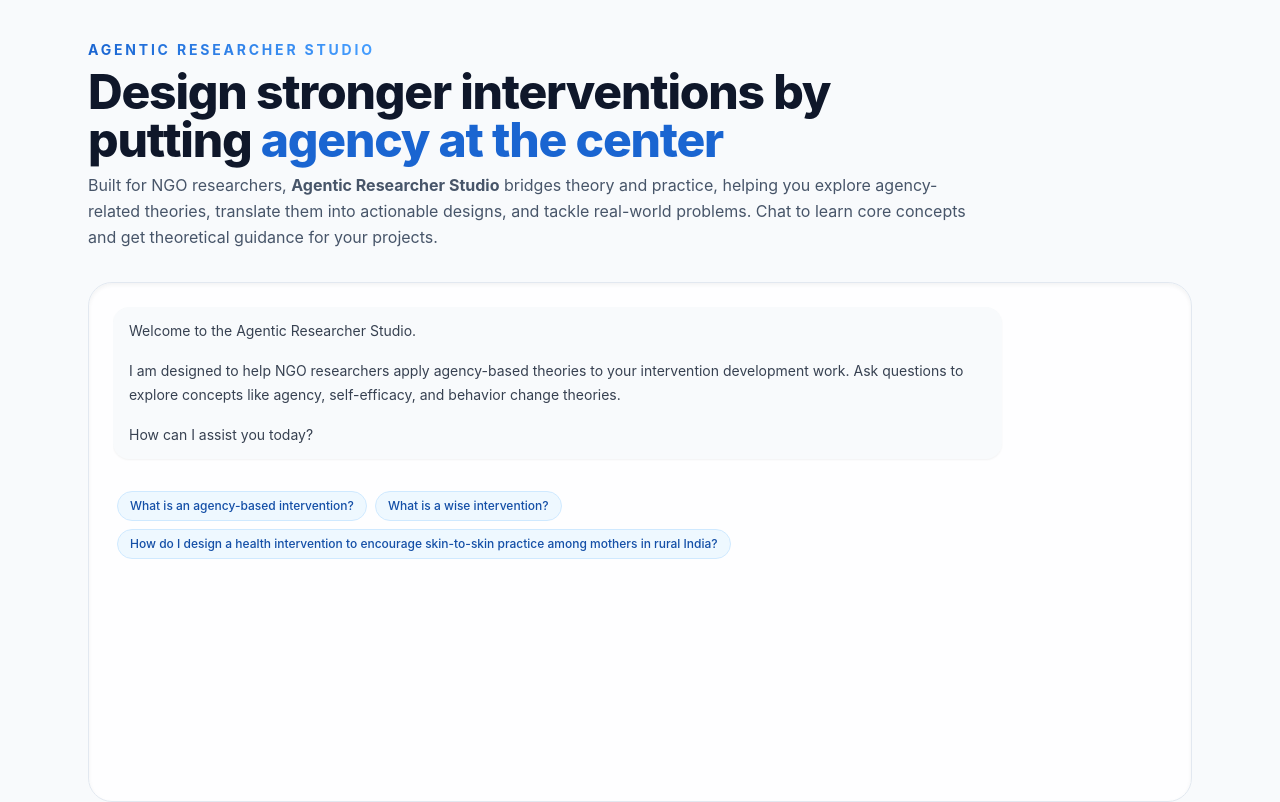
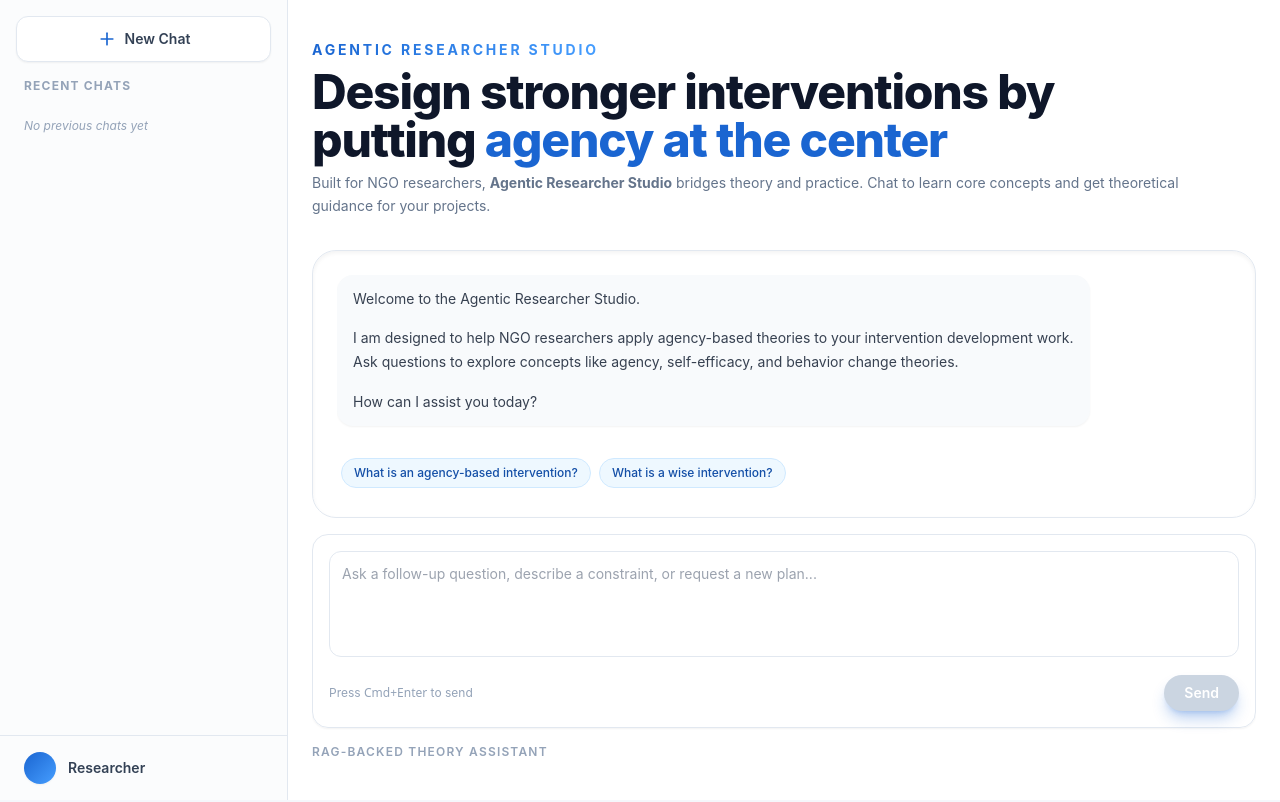
Before and after one commit to littlehifive/psych-agents, a Next.js app in the folder frontend/: page / in a window 1280 px wide. Shown: the top 802 px of the page. Built offline with nearby package versions, Linux system fonts and the light colour scheme.

Commit message:
add chat history

```diff
--- a/frontend/app/page.tsx
+++ b/frontend/app/page.tsx
@@ -3,7 +3,8 @@
 import { useMemo, useState, useRef, useEffect } from "react";
 import ReactMarkdown from "react-markdown";
 import ChatComposer from "@/components/chat-composer";
-import type { ChatMessage } from "@/lib/types";
+import Sidebar from "@/components/sidebar";
+import type { ChatMessage, StoredConversation } from "@/lib/types";
 
 const INITIAL_ASSISTANT_MESSAGE: ChatMessage = {
   role: "assistant",
@@ -18,22 +19,53 @@ const STARTER_QUESTIONS = [
 ];
 
 export default function ConversationPage() {
-  const [messages, setMessages] = useState<ChatMessage[]>([
-    INITIAL_ASSISTANT_MESSAGE,
-  ]);
-  const [sessionId, setSessionId] = useState<string | undefined>(undefined);
+  const [conversations, setConversations] = useState<StoredConversation[]>([]);
+  const [activeId, setActiveId] = useState<string | undefined>(undefined);
   const [isSending, setIsSending] = useState(false);
   const [error, setError] = useState<string | null>(null);
+  const [isMounted, setIsMounted] = useState(false);
 
-  // Keep track of the abort controller for the active request
-  const [abortController, setAbortController] = useState<AbortController | null>(null);
+  const activeConversation = useMemo(
+    () => conversations.find((c) => c.id === activeId),
+    [conversations, activeId]
+  );
+
+  const messages = useMemo(
+    () => activeConversation?.messages || [INITIAL_ASSISTANT_MESSAGE],
+    [activeConversation]
+  );
 
   const visibleMessages = useMemo(
     () => messages.filter((message) => message.role !== "system"),
-    [messages],
+    [messages]
   );
 
   const messagesEndRef = useRef<HTMLDivElement>(null);
+  const abortControllerRef = useRef<AbortController | null>(null);
+
+  // Persistence: Load from localStorage
+  useEffect(() => {
+    setIsMounted(true);
+    const saved = localStorage.getItem("psych_agents_history");
+    if (saved) {
+      try {
+        const parsed = JSON.parse(saved);
+        setConversations(parsed);
+        if (parsed.length > 0) {
+          setActiveId(parsed[0].id);
+        }
+      } catch (e) {
+        console.error("Failed to parse history", e);
+      }
+    }
+  }, []);
+
+  // Persistence: Save to localStorage
+  useEffect(() => {
+    if (isMounted) {
+      localStorage.setItem("psych_agents_history", JSON.stringify(conversations));
+    }
+  }, [conversations, isMounted]);
 
   const scrollToBottom = () => {
     messagesEndRef.current?.scrollIntoView({ behavior: "smooth" });
@@ -44,25 +76,83 @@ export default function ConversationPage() {
   }, [visibleMessages]);
 
   const handleStop = () => {
-    if (abortController) {
-      abortController.abort();
-      setAbortController(null);
+    if (abortControllerRef.current) {
+      abortControllerRef.current.abort();
+      abortControllerRef.current = null;
       setIsSending(false);
     }
   };
 
+  const handleNewChat = () => {
+    // If current chat is empty (only initial message), don't create a new one
+    if (messages.length <= 1 && activeId) return;
+
+    const newId = crypto.randomUUID();
+    setActiveId(newId);
+    // Note: We don't add it to 'conversations' yet, we wait for the first user message
+  };
+
+  const handleSelectChat = (id: string) => {
+    if (isSending) return;
+    setActiveId(id);
+  };
+
+  const updateActiveConversation = (newMessages: ChatMessage[]) => {
+    setConversations((prev) => {
+      const existing = prev.find((c) => c.id === activeId);
+      const now = Date.now();
+
+      if (existing) {
+        return prev.map((c) =>
+          c.id === activeId ? { ...c, messages: newMessages, updatedAt: now } : c
+        );
+      } else {
+        // Create new entry
+        const firstUserMsg = newMessages.find(m => m.role === 'user')?.content || "New Chat";
+        const title = firstUserMsg.length > 40 ? firstUserMsg.slice(0, 40) + "..." : firstUserMsg;
+
+        const newConv: StoredConversation = {
+          id: activeId || crypto.randomUUID(),
+          title,
+          messages: newMessages,
+          updatedAt: now,
+        };
+        if (!activeId) setActiveId(newConv.id);
+        return [newConv, ...prev];
+      }
+    });
+  };
+
   const handleSend = async (content: string) => {
-    // 1. Optimistic update
+    let currentId = activeId;
+    if (!currentId) {
+      currentId = crypto.randomUUID();
+      setActiveId(currentId);
+    }
+
     const pendingMessages: ChatMessage[] = [...messages, { role: "user" as const, content }];
-    setMessages(pendingMessages);
+
+    // Optimistic update of the conversation
+    const initialConversations = conversations;
+    const existing = conversations.find(c => c.id === currentId);
+    if (!existing) {
+      const title = content.length > 40 ? content.slice(0, 40) + "..." : content;
+      setConversations(prev => [{
+        id: currentId!,
+        title,
+        messages: pendingMessages,
+        updatedAt: Date.now()
+      }, ...prev]);
+    } else {
+      updateActiveConversation(pendingMessages);
+    }
+
     setIsSending(true);
     setError(null);
 
-    // Create new abort controller
     const controller = new AbortController();
-    setAbortController(controller);
+    abortControllerRef.current = controller;
 
-    // Standard chat flow (streaming)
     try {
       const response = await fetch(`${process.env.NEXT_PUBLIC_COUNCIL_API || "http://localhost:8000"}/conversation/send/stream`, {
         method: "POST",
@@ -70,7 +160,7 @@ export default function ConversationPage() {
         signal: controller.signal,
         body: JSON.stringify({
           messages: pendingMessages,
-          session_id: sessionId,
+          session_id: currentId,
         }),
       });
 
@@ -83,9 +173,7 @@ export default function ConversationPage() {
       let buffer = "";
       let currentAssistantMessage = "";
 
-      // Add an empty assistant message to start filling
-      setMessages(prev => [...prev, { role: "assistant", content: "" }]);
-
+      // We'll update conversations state as chunks arrive
       while (true) {
         const { done, value } = await reader.read();
         if (done) break;
@@ -100,29 +188,23 @@ export default function ConversationPage() {
             if (dataLine) {
               const data = JSON.parse(dataLine.slice(6));
               currentAssistantMessage += data.chunk;
-              setMessages(prev => {
-                const msgs = [...prev];
-                msgs[msgs.length - 1] = { role: "assistant", content: currentAssistantMessage };
-                return msgs;
-              });
+
+              setConversations(prev => prev.map(c =>
+                c.id === currentId
+                  ? { ...c, messages: [...pendingMessages, { role: "assistant", content: currentAssistantMessage }] }
+                  : c
+              ));
             }
           } else if (line.startsWith("event: complete")) {
             const dataLine = line.split("\n").find(l => l.startsWith("data: "));
             if (dataLine) {
               const data = JSON.parse(dataLine.slice(6));
-              setSessionId(data.session_id);
-              // Finalize the message with exact server content
-              setMessages(prev => {
-                const msgs = [...prev];
-                msgs[msgs.length - 1] = { role: "assistant", content: data.message.content };
-                return msgs;
-              });
-            }
-          } else if (line.startsWith("event: started")) {
-            const dataLine = line.split("\n").find(l => l.startsWith("data: "));
-            if (dataLine) {
-              const data = JSON.parse(dataLine.slice(6));
-              setSessionId(data.session_id);
+              // Finalize
+              setConversations(prev => prev.map(c =>
+                c.id === currentId
+                  ? { ...c, messages: [...pendingMessages, { role: "assistant", content: data.message.content }], updatedAt: Date.now() }
+                  : c
+              ));
             }
           }
         }
@@ -134,15 +216,26 @@ export default function ConversationPage() {
       }
       console.error(err);
       setError(err.message || "Unable to send message.");
-      setMessages(prev => prev.filter(m => m.content !== ""));
+      // Rollback or handle error? For now just keep what we have.
     } finally {
       setIsSending(false);
-      setAbortController(null);
+      abortControllerRef.current = null;
     }
   };
 
+  if (!isMounted) return null;
+
   return (
-    <main className="mx-auto flex min-h-screen max-w-6xl flex-col gap-8 px-6 py-10">
+    <div className="flex h-screen bg-white">
+      <Sidebar
+        conversations={conversations}
+        activeId={activeId}
+        onNewChat={handleNewChat}
+        onSelectChat={handleSelectChat}
+      />
+
+      <main className="flex flex-1 flex-col overflow-hidden">
+        <div className="mx-auto flex h-full w-full max-w-5xl flex-col gap-8 px-6 py-10">
           <header className="flex flex-col gap-6 lg:flex-row lg:items-start lg:justify-between">
             <div className="flex flex-col gap-2">
               <p className="w-fit bg-gradient-to-r from-brand-600 to-brand-400 bg-clip-text text-sm font-bold uppercase tracking-[0.2em] text-transparent">
@@ -152,17 +245,15 @@ export default function ConversationPage() {
                 Design stronger interventions by putting{" "}
                 <span className="text-brand-600">agency at the center</span>
               </h1>
-          <p className="max-w-4xl text-base leading-relaxed text-slate-600 text-pretty">
+              <p className="max-w-4xl text-sm leading-relaxed text-slate-500 text-pretty">
                 Built for NGO researchers, <strong>Agentic Researcher Studio</strong> bridges
-            theory and practice, helping you explore agency-related theories,
-            translate them into actionable designs, and tackle real-world
-            problems. Chat to learn core concepts and get theoretical guidance for your projects.
+                theory and practice. Chat to learn core concepts and get theoretical guidance for your projects.
               </p>
             </div>
           </header>
 
-      <div className="flex flex-col gap-4">
-        <div className="h-[65vh] rounded-3xl border border-slate-200 bg-white/80 p-6 shadow-inner backdrop-blur">
+          <div className="flex flex-1 flex-col gap-4 overflow-hidden">
+            <div className="flex-1 rounded-3xl border border-slate-200 bg-white/80 p-6 shadow-inner backdrop-blur overflow-hidden">
               <div className="flex h-full flex-col gap-4 overflow-y-auto pr-2">
                 {visibleMessages.map((message, index) => {
                   const isUser = message.role === "user";
@@ -202,10 +293,19 @@ export default function ConversationPage() {
               </p>
             )}
             <ChatComposer onSend={handleSend} onStop={handleStop} disabled={isSending} />
+            <div className="flex items-center justify-between">
               <p className="text-xs font-semibold uppercase tracking-widest text-slate-400">
                 RAG-backed Theory Assistant
               </p>
+              {activeConversation && (
+                <p className="text-[10px] text-slate-300">
+                  Session: {activeId?.slice(0, 8)} | Updated: {new Date(activeConversation.updatedAt).toLocaleTimeString()}
+                </p>
+              )}
+            </div>
+          </div>
         </div>
       </main>
+    </div>
   );
 }
--- /dev/null
+++ b/frontend/components/sidebar.tsx
@@ -0,0 +1,85 @@
+"use client";
+
+import { StoredConversation } from "@/lib/types";
+import { Plus, MessageSquare } from "lucide-react";
+
+interface SidebarProps {
+    conversations: StoredConversation[];
+    activeId?: string;
+    onNewChat: () => void;
+    onSelectChat: (id: string) => void;
+}
+
+export default function Sidebar({
+    conversations,
+    activeId,
+    onNewChat,
+    onSelectChat,
+}: SidebarProps) {
+    return (
+        <aside className="flex h-screen w-72 flex-col border-r border-slate-200 bg-slate-50/50 backdrop-blur-xl">
+            <div className="p-4">
+                <button
+                    onClick={onNewChat}
+                    className="flex w-full items-center justify-center gap-2 rounded-xl border border-slate-200 bg-white px-4 py-3 text-sm font-semibold text-slate-700 shadow-sm transition-all hover:bg-slate-50 hover:shadow-md active:scale-[0.98]"
+                >
+                    <Plus className="h-5 w-5 text-brand-600" />
+                    New Chat
+                </button>
+            </div>
+
+            <div className="flex-1 overflow-y-auto px-3 pb-4">
+                <h2 className="mb-2 px-3 text-xs font-bold uppercase tracking-widest text-slate-400">
+                    Recent Chats
+                </h2>
+                <div className="flex flex-col gap-1">
+                    {conversations.length === 0 ? (
+                        <p className="px-3 py-4 text-xs italic text-slate-400">
+                            No previous chats yet
+                        </p>
+                    ) : (
+                        conversations
+                            .sort((a, b) => b.updatedAt - a.updatedAt)
+                            .map((conv) => (
+                                <button
+                                    key={conv.id}
+                                    onClick={() => onSelectChat(conv.id)}
+                                    className={`group flex items-center gap-3 rounded-lg px-3 py-2.5 text-left transition-all ${activeId === conv.id
+                                            ? "bg-brand-50 text-brand-700 shadow-sm ring-1 ring-brand-200"
+                                            : "text-slate-600 hover:bg-slate-100/80 hover:text-slate-900"
+                                        }`}
+                                >
+                                    <MessageSquare
+                                        className={`h-4 w-4 shrink-0 ${activeId === conv.id ? "text-brand-600" : "text-slate-400 group-hover:text-slate-500"
+                                            }`}
+                                    />
+                                    <div className="flex flex-col overflow-hidden">
+                                        <span className="truncate text-sm font-medium">
+                                            {conv.title || "Untitled Chat"}
+                                        </span>
+                                        <span className="text-[10px] text-slate-400">
+                                            {new Date(conv.updatedAt).toLocaleDateString([], {
+                                                month: "short",
+                                                day: "numeric",
+                                                hour: "2-digit",
+                                                minute: "2-digit",
+                                            })}
+                                        </span>
+                                    </div>
+                                </button>
+                            ))
+                    )}
+                </div>
+            </div>
+
+            <div className="mt-auto border-t border-slate-200 p-4">
+                <div className="flex items-center gap-3 px-2">
+                    <div className="h-8 w-8 rounded-full bg-gradient-to-br from-brand-600 to-brand-400 shadow-sm" />
+                    <div className="flex flex-col">
+                        <span className="text-sm font-semibold text-slate-700">Researcher</span>
+                    </div>
+                </div>
+            </div>
+        </aside>
+    );
+}
```
Also changed, not shown: frontend/lib/types.ts (+7 -0 lines). Lines whose indentation alone changed are shown as unchanged.
